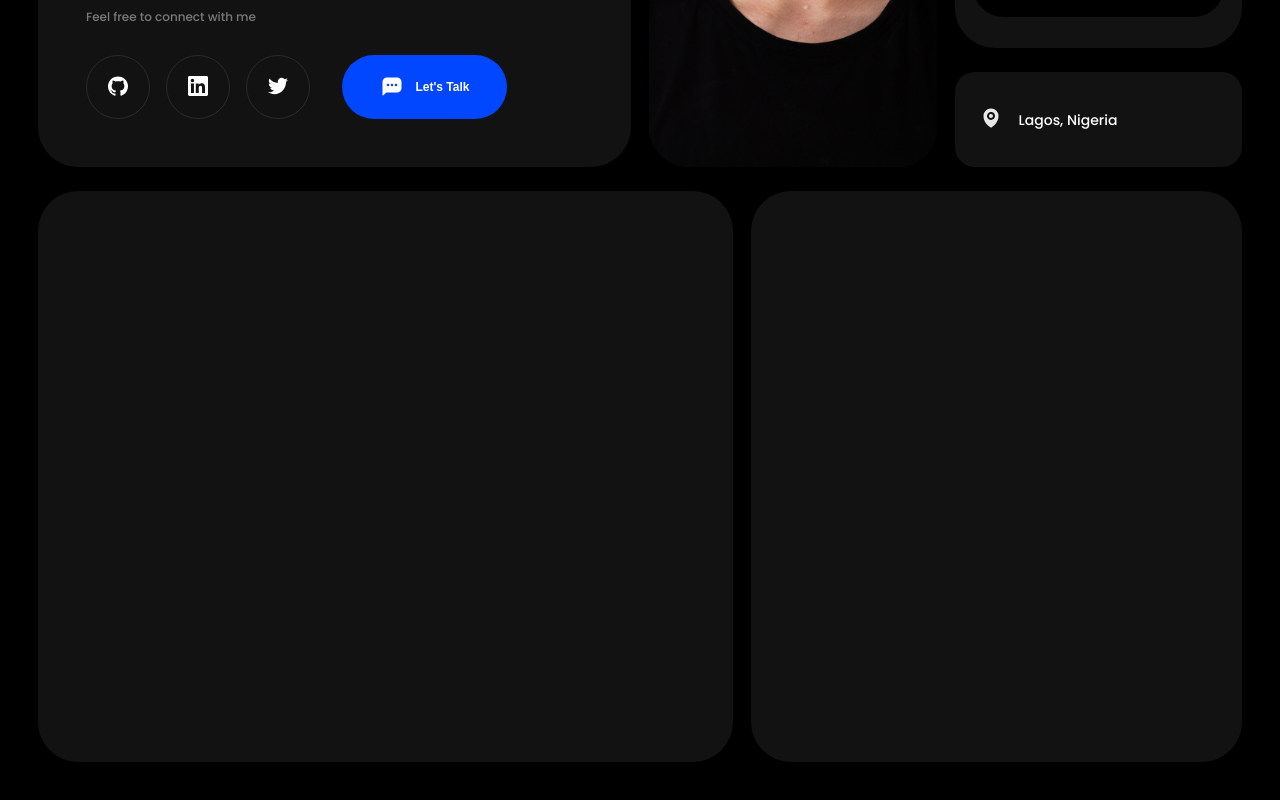
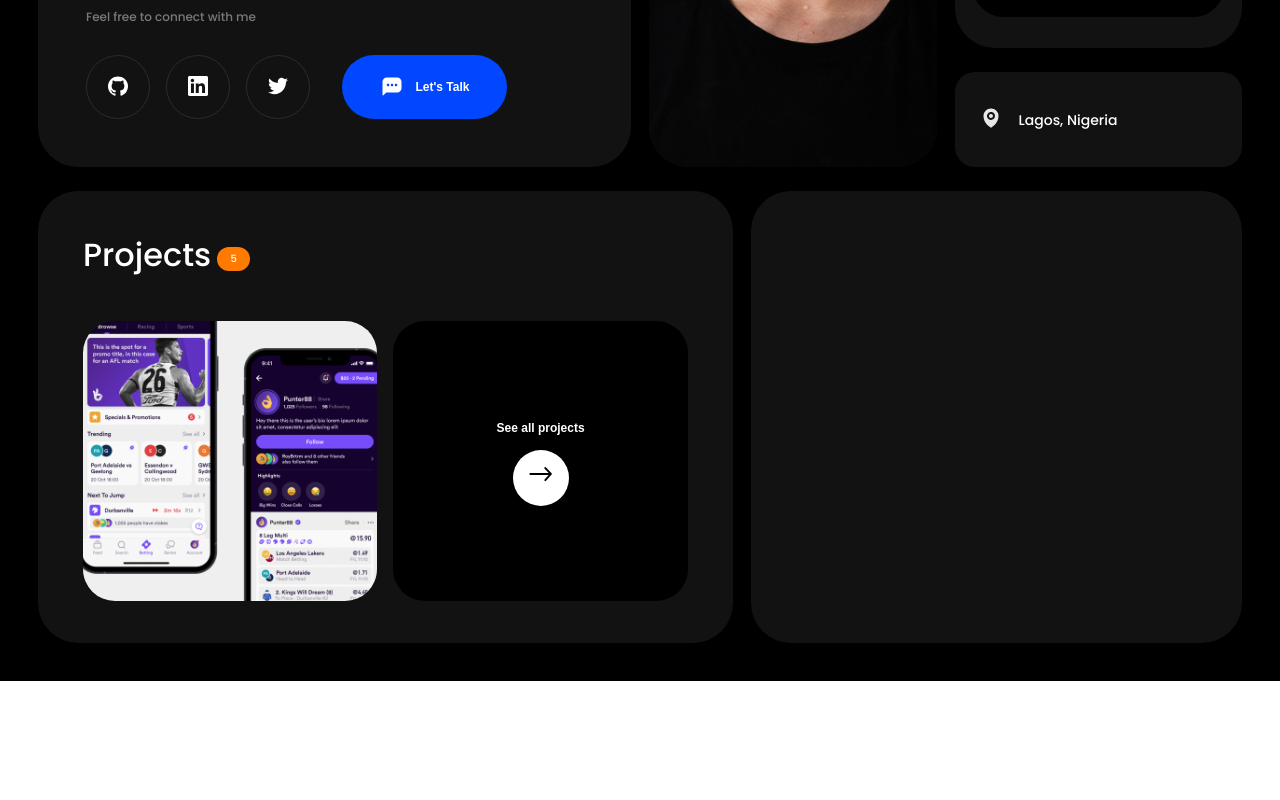
Before and after one commit to devphaseX/-my_portfolio, a Next.js app: page / in a window 1280 px wide. Shown: the part 442-1242 px from the top of the page. After the commit the page ends 1123 px from the top, so only its background shows below. Built offline with nearby package versions, Linux system fonts and the light colour scheme.

Commit message:
build the project part

```diff
--- a/src/app/components/HomeGrid/GridItem/ProjectPart/data.ts
+++ b/src/app/components/HomeGrid/GridItem/ProjectPart/data.ts
@@ -14,7 +14,7 @@ const projects: Array<ProjectData> = [
     title: 'Payeasy',
     description:
       'An online platform that allow people to learn how to code anytime, anywhere',
-    bannerImgUrl: '/public/images/project-2.png',
+    bannerImgUrl: '/images/project-2.png',
     technologyTags: ['React.js', 'Typescript', 'Prisma', 'Nodejs'],
     link: { repo: '', live: '' },
   },
@@ -22,7 +22,7 @@ const projects: Array<ProjectData> = [
     title: 'Mobijob',
     description:
       'An online platform that allow people to learn how to code anytime, anywhere',
-    bannerImgUrl: '/public/images/project-1.png',
+    bannerImgUrl: '/images/project-1.png',
     technologyTags: ['React.js', 'Typescript', 'Prisma', 'Nodejs'],
     link: { repo: '', live: '' },
   },
@@ -30,7 +30,7 @@ const projects: Array<ProjectData> = [
     title: 'Chops',
     description:
       'An online platform that allow people to learn how to code anytime, anywhere',
-    bannerImgUrl: '/public/images/project-3.png',
+    bannerImgUrl: '/images/project-3.png',
     technologyTags: ['React.js', 'Typescript', 'Prisma', 'Nodejs'],
     link: { repo: '', live: '' },
   },
@@ -38,7 +38,7 @@ const projects: Array<ProjectData> = [
     title: 'Qskills',
     description:
       'An online platform that allow people to learn how to code anytime, anywhere',
-    bannerImgUrl: '/public/images/project-4.png',
+    bannerImgUrl: '/images/project-4.png',
     technologyTags: ['React.js', 'Typescript', 'Prisma', 'Nodejs'],
     link: { repo: '', live: '' },
   },
@@ -46,7 +46,7 @@ const projects: Array<ProjectData> = [
     title: 'Vertt',
     description:
       'An online platform that allow people to learn how to code anytime, anywhere',
-    bannerImgUrl: '/public/images/project-5.png',
+    bannerImgUrl: '/images/project-5.png',
     technologyTags: ['React.js', 'Typescript', 'Prisma', 'Nodejs'],
     link: { repo: '', live: '' },
   },
--- a/src/app/components/HomeGrid/GridItem/ProjectPart/index.tsx
+++ b/src/app/components/HomeGrid/GridItem/ProjectPart/index.tsx
@@ -1,7 +1,42 @@
-import React from 'react';
+'use client';
+import React, { useMemo } from 'react';
+import { projects } from './data';
+import { Header } from '@/app/components/UI/Header';
+import { ChevronRightIcon } from '@/app/components/UI/icons/ChevronRight';
 
 const ProjectPart: React.FC = () => {
-  return <div className="project-part"></div>;
+  const [firstProject] = useMemo(() => projects, []);
+  return (
+    <div className="project-part">
+      <div className="project-part-content">
+        <div className="flex">
+          <Header text="Projects" />
+          <span className="flex center project__count sm-4-md">
+            {projects.length > 5 ? '5+' : projects.length}
+          </span>
+        </div>
+        <div className="showcase-project">
+          <div className="showcase-listing">
+            <div className="showcase__item">
+              <div>
+                <img src={firstProject.bannerImgUrl} alt={firstProject.title} />
+              </div>
+            </div>
+          </div>
+          <div className="view-projects">
+            <button className="view__button flex center sm-3-ebd">
+              <div className="view__content flex-inline">
+                <p className="view__label">See all projects</p>
+                <div className="view__icon flex center">
+                  <ChevronRightIcon width={22} height={14} />
+                </div>
+              </div>
+            </button>
+          </div>
+        </div>
+      </div>
+    </div>
+  );
 };
 
 export { ProjectPart };
--- a/src/app/components/HomeGrid/GridItem/ResumePart/index.tsx
+++ b/src/app/components/HomeGrid/GridItem/ResumePart/index.tsx
@@ -25,7 +25,10 @@ const ResumePart: React.FC = () => {
                 profileLink,
                 download,
               }: TSocialLink) => (
-                <li className="resume-resource-item">
+                <li
+                  className="resume-resource-item"
+                  key={`${platformName}:${profileLink}`}
+                >
                   <a
                     href={profileLink}
                     download={download}
--- /dev/null
+++ b/src/app/components/UI/Header/index.tsx
@@ -0,0 +1,9 @@
+interface HeaderProps {
+  text: string;
+}
+
+const Header: React.FC<HeaderProps> = ({ text }) => (
+  <h3 className="header md-1-md">{text}</h3>
+);
+
+export { Header };
--- /dev/null
+++ b/src/app/components/UI/icons/ChevronRight.tsx
@@ -0,0 +1,30 @@
+import { IconTypeProps } from './@types';
+import { computeIconDimension } from './util';
+
+const ChevronRightIcon: React.FC<IconTypeProps> = ({ height, size, width }) => {
+  return (
+    <span
+      style={{
+        display: 'inline-block',
+        ...computeIconDimension({ height, size, width }),
+      }}
+    >
+      <svg
+        width="24"
+        height="15"
+        viewBox="0 0 24 15"
+        fill="none"
+        xmlns="http://www.w3.org/2000/svg"
+      >
+        <path
+          d="M21.8894 6.9031H1.3872M21.8894 6.9031L16.3327 13.1338M21.8894 6.9031L16.3327 1.06183"
+          stroke="black"
+          strokeWidth="1.94709"
+          strokeLinecap="round"
+        />
+      </svg>
+    </span>
+  );
+};
+
+export { ChevronRightIcon };
--- a/src/app/components/UI/icons/Github.tsx
+++ b/src/app/components/UI/icons/Github.tsx
@@ -17,8 +17,8 @@ const GitHubIcon: React.FC<IconTypeProps> = ({ height, size, width }) => {
         xmlns="http://www.w3.org/2000/svg"
       >
         <path
-          fill-rule="evenodd"
-          clip-rule="evenodd"
+          fillRule="evenodd"
+          clipRule="evenodd"
           d="M10.0001 0.416672C7.62614 0.417903 5.33001 1.25872 3.52229 2.78877C1.71457 4.31883 0.513151 6.43835 0.132852 8.76834C-0.247447 11.0983 0.218171 13.4869 1.44646 15.5068C2.67474 17.5268 4.5856 19.0465 6.83734 19.7941C7.33411 19.8864 7.52123 19.5785 7.52123 19.3167C7.52123 19.0549 7.51129 18.2958 7.50798 17.466C4.72606 18.067 4.13822 16.2921 4.13822 16.2921C3.6845 15.1395 3.02876 14.8366 3.02876 14.8366C2.12133 14.2208 3.09666 14.2323 3.09666 14.2323C4.10179 14.3031 4.63003 15.2581 4.63003 15.2581C5.5209 16.7778 6.96981 16.3382 7.53944 16.0813C7.62886 15.4376 7.88884 14.9996 8.17531 14.751C5.95309 14.5007 3.61826 13.6478 3.61826 9.83786C3.60449 8.84976 3.97325 7.89422 4.64824 7.16891C4.54557 6.91864 4.2028 5.9077 4.74593 4.53453C4.74593 4.53453 5.58548 4.2678 7.4964 5.55371C9.13545 5.10803 10.8648 5.10803 12.5038 5.55371C14.4131 4.2678 15.251 4.53453 15.251 4.53453C15.7958 5.90441 15.453 6.91535 15.3503 7.16891C16.0275 7.89433 16.397 8.85155 16.382 9.84115C16.382 13.6593 14.0422 14.5007 11.8166 14.746C12.1743 15.0556 12.4939 15.6598 12.4939 16.5884C12.4939 17.9188 12.4823 18.989 12.4823 19.3167C12.4823 19.5818 12.6628 19.8913 13.1695 19.7941C15.4215 19.0464 17.3326 17.5264 18.5608 15.5061C19.7891 13.4858 20.2545 11.0969 19.8737 8.76671C19.493 6.43651 18.291 4.31697 16.4827 2.78718C14.6744 1.25739 12.3777 0.417123 10.0034 0.416672H10.0001Z"
           fill="white"
         />
--- a/src/app/components/UI/socials/index.tsx
+++ b/src/app/components/UI/socials/index.tsx
@@ -5,7 +5,10 @@ const ReachOutMedia = () => (
   <div>
     <ul className="social-link__list flex">
       {socialLinks.map(({ platformIcon, platformName, profileLink }) => (
-        <li className="social-link__item flex center">
+        <li
+          className="social-link__item flex center"
+          key={`${platformName}:${profileLink}`}
+        >
           <abbr title={platformName}>
             <a href={profileLink}>
               <div>{platformIcon}</div>
--- a/src/app/style/home.css
+++ b/src/app/style/home.css
@@ -57,3 +57,64 @@
   color: var(--text-1);
   margin-left: 16px;
 }
+
+.project-part-content {
+  padding-block: 48px 35px;
+  padding-inline: 45px;
+  height: 100%;
+}
+
+.project-part-content > div:first-child {
+  align-items: flex-end;
+  column-gap: 6px;
+}
+
+.project__count {
+  width: 33px;
+  height: 24px;
+  background-color: var(--orange);
+  border-radius: 40px;
+  color: var(--text-1);
+}
+
+.showcase-project {
+  --height: 280px;
+  margin-top: 50px;
+  display: flex;
+  column-gap: 16px;
+  height: var(--height);
+}
+
+.showcase-project > * {
+  flex-basis: 50%;
+}
+
+.view-projects {
+  background-color: var(--black);
+  border-radius: 32px;
+}
+
+.showcase__item > div {
+  height: var(--height);
+  border-radius: 32px;
+  overflow: hidden;
+}
+
+.view__content {
+  flex-direction: column;
+  align-items: center;
+  row-gap: 10px;
+}
+
+.view__button {
+  height: 100%;
+  width: 100%;
+  color: var(--text-1);
+}
+
+.view__icon {
+  height: 56px;
+  width: 56px;
+  background-color: var(--white);
+  border-radius: 50%;
+}
--- a/src/app/style/main.css
+++ b/src/app/style/main.css
@@ -3,3 +3,4 @@
 @import url(./util/color.css);
 @import url(./util/layout.css);
 @import url(./util/util.css);
+@import url(./util/shared.css);
--- a/src/app/style/util/layout.css
+++ b/src/app/style/util/layout.css
@@ -4,7 +4,7 @@
   --layout-width: 1440px;
   --layout-height: 1040px;
   --grid-col: repeat(12, 1fr);
-  --grid-row: repeat(10, 1fr);
+  --grid-row: repeat(9, 1fr);
   --grid-template: var(--grid-row) / var(--grid-col);
   --grid-col-gutter: 18px;
   --grid-row-gutter: 24px;
--- /dev/null
+++ b/src/app/style/util/shared.css
@@ -0,0 +1,3 @@
+.header {
+  color: var(--text-1);
+}
```
Also changed, not shown: public/Vector 85.svg (added).
